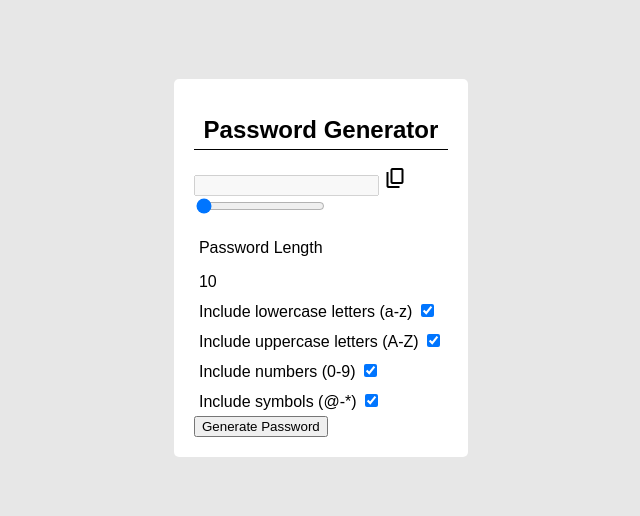
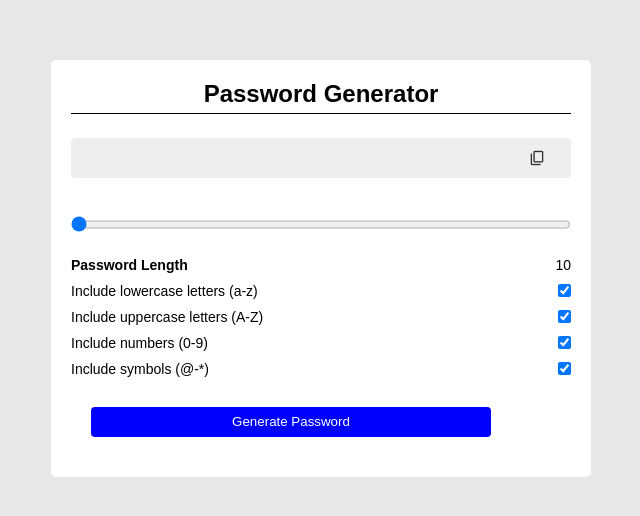
Before and after one commit to elfadili-ae/random-password-generator, a plain HTML site: page index.html in a window 1280 px wide. Shown: the part 132-648 px from the top of the page, without its empty margins (319-959 px from the left). Drawn offline with nearby package versions, Linux system fonts and the light colour scheme.

Commit message:
CSS: added styling to the elements

```diff
--- a/index.html
+++ b/index.html
@@ -1,22 +1,23 @@
 <!DOCTYPE html>
 <html lang="en">
   <head>
-    <meta charset="UTF-8">
-    <meta name="viewport" content="width=device-width, initial-scale=1.0">
-    <link rel="stylesheet" href="https://fonts.googleapis.com/css2?family=Material+Symbols+Outlined:opsz,wght,FILL,GRAD@20..48,100..700,0..1,-50..200" />
-    <link rel="stylesheet" href="styles.css">
+    <meta charset="UTF-8" />
+    <meta name="viewport" content="width=device-width, initial-scale=1.0" />
+    <link
+      rel="stylesheet"
+      href="https://fonts.googleapis.com/css2?family=Material+Symbols+Outlined:opsz,wght,FILL,GRAD@20..48,100..700,0..1,-50..200"
+    />
+    <link rel="stylesheet" href="styles.css" />
     <title>Random Password Generator</title>
   </head>
   <body>
     <div class="container">
       <h1>Password Generator</h1>
       <div class="inputBox">
-            <input id="passbox" class="passbox" type="text" disabled>
-            <span class="material-symbols-outlined">
-                content_copy
-                </span>
+        <input id="passbox" class="passbox" type="text" disabled />
+        <span class="material-symbols-outlined"> content_copy </span>
       </div>
-        <input id="inputSlider" type="range" min="10" max="30" value="10">
+      <input id="inputSlider" type="range" min="10" max="30" value="10" />
       <div class="row">
         <p>Password Length</p>
         <span>10</span>
@@ -24,19 +25,19 @@
 
       <div class="row">
         <label for="lowercase">Include lowercase letters (a-z)</label>
-            <input id="lowercase" type="checkbox" name="lowercase" checked>
+        <input id="lowercase" type="checkbox" name="lowercase" checked />
       </div>
       <div class="row">
         <label for="uppercase">Include uppercase letters (A-Z)</label>
-            <input id="uppercase" type="checkbox" name="uppercase" checked>
+        <input id="uppercase" type="checkbox" name="uppercase" checked />
       </div>
       <div class="row">
         <label for="numbers">Include numbers (0-9)</label>
-            <input id="numbers" type="checkbox" name="numbers" checked>
+        <input id="numbers" type="checkbox" name="numbers" checked />
       </div>
       <div class="row">
         <label for="symbol">Include symbols (@-*)</label>
-            <input id="symbol" type="checkbox" name="symbol" checked>
+        <input id="symbol" type="checkbox" name="symbol" checked />
       </div>
 
       <button id="generate" class="gen">Generate Password</button>
--- a/styles.css
+++ b/styles.css
@@ -1,3 +1,7 @@
+* {
+    margin: 0;
+    padding: 0;
+}
 body {
     margin: 0;
     padding: 0;
@@ -11,11 +15,8 @@ body {
 }
 
 .container {
-    /* display: flex; */
-    /* justify-content: center; */
-    align-items: center;
-    flex-direction: column;
     background-color: white;
+    width: 100%;
     max-width: 500px;
     border-radius: 5px;
     padding: 20px;
@@ -28,6 +29,63 @@ body {
     border-bottom: 1px solid black;
 }
 
+.inputBox {
+    position: relative;
+    margin-top: 24px;
+    margin-bottom: 24px;
+}
+.inputBox span {
+    top: 50%;
+    right: 5%;
+    transform: translateY(-50%);
+    position:absolute;
+    font-size: 18px;
+    color: #333333;
+    cursor: pointer;
+}
+
+.passbox {
+    width: 100%;
+    height: 40px;
+    color: #333333;
+    background-color: rgb(238, 238, 238);
+    border: none;
+    font-size: 16px;
+    font-weight: 700;
+    border-radius: 4px;
+}
+
+input[type="range"] {
+    height: 25px;
+    margin: 10px 0;
+    width: 100%;
+}
+
 .row {
-    padding: 5px;
+    display: flex;
+    justify-content: space-between;
+    align-items: center;
+    margin-top: 10px;
+    margin-bottom: 10px;
+    font-size: 14px;
 }
+
+.row p {
+    font-weight: 700;
+}
+
+.container button {
+    width: 80%;
+    height: 30px;
+    margin: 20px 20px;
+    box-sizing: content-box;
+    background-color: blue;
+    color: white;
+    border: none;
+    border-radius: 4px;
+}
+
+.container button:hover {
+    background-color: #333333;
+    cursor: pointer;
+}
```
Lines whose indentation alone changed are shown as unchanged.
